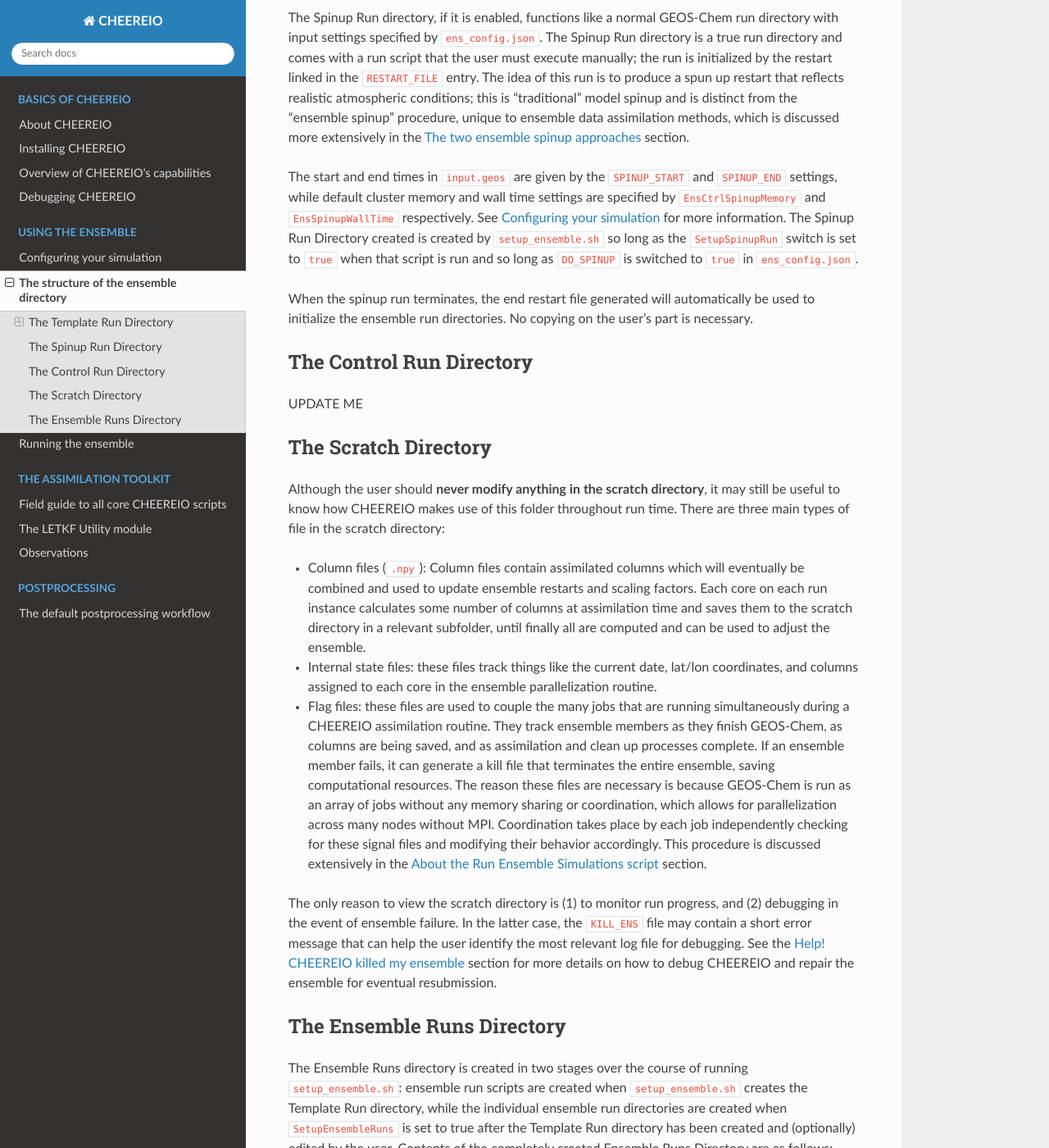
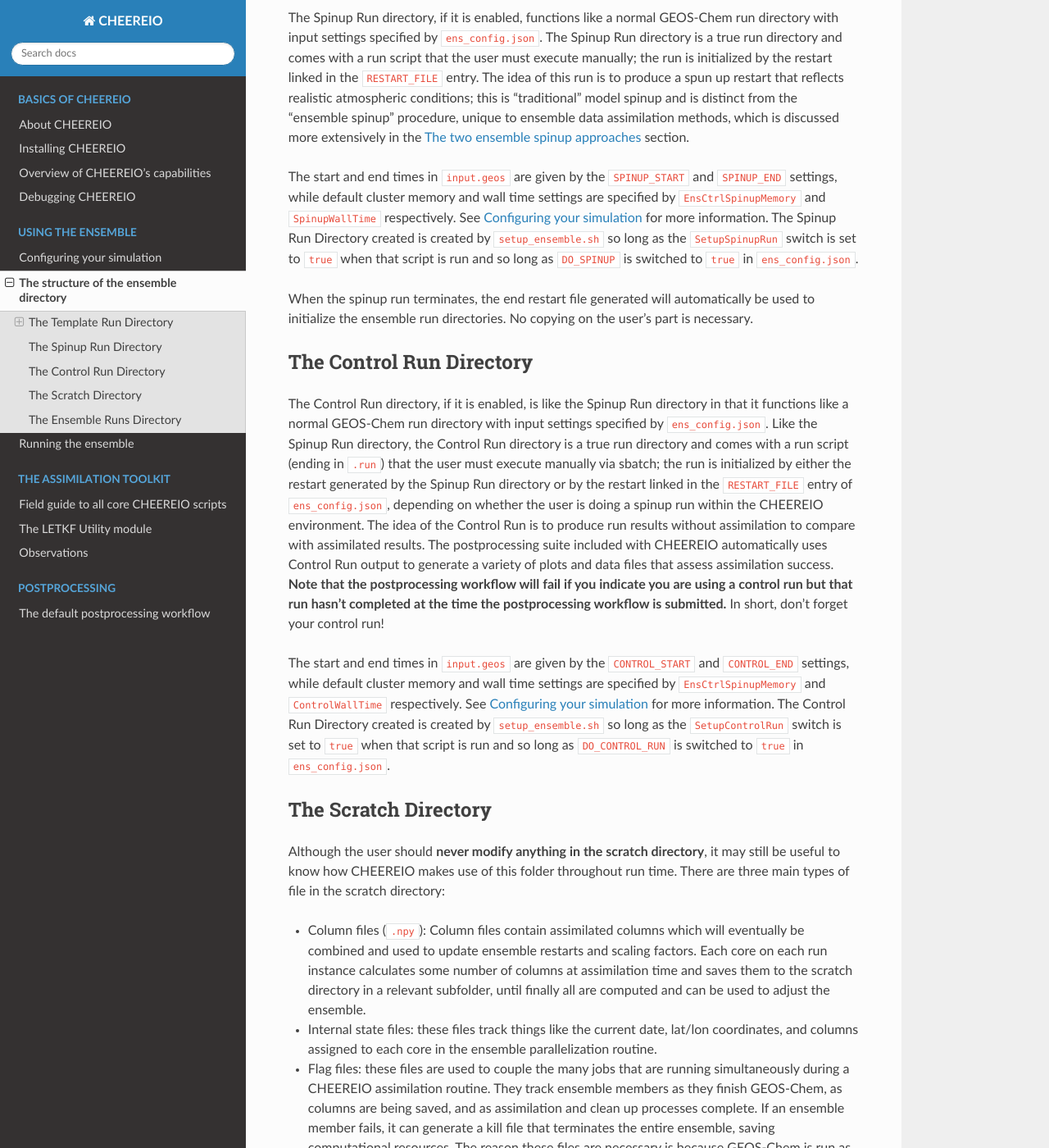
Before and after one commit to drewpendergrass/CHEEREIO, a Sphinx documentation site: the page built from docs/Guide-to-the-ensemble-directory.rst, in a window 1280 px wide and 1400 px high, scrolled down 2274 px. Shown: the whole window at 82% size. Built offline with Sphinx 7.4.7 and the Read the Docs theme 2.0.0, drawn with Linux system fonts in a browser that asks for light colours.

Commit message:
add control run description

```diff
--- a/docs/Guide-to-the-ensemble-directory.rst
+++ b/docs/Guide-to-the-ensemble-directory.rst
@@ -58,14 +58,17 @@
 
 The Spinup Run directory, if it is enabled, functions like a normal GEOS-Chem run directory with input settings specified by ``ens_config.json``. The Spinup Run directory is a true run directory and comes with a run script that the user must execute manually; the run is initialized by the restart linked in the ``RESTART_FILE`` entry. The idea of this run is to produce a spun up restart that reflects realistic atmospheric conditions; this is "traditional" model spinup and is distinct from the "ensemble spinup" procedure, unique to ensemble data assimilation methods, which is discussed more extensively in the :ref:`Run Ensemble Spinup Simulations` section.
 
-The start and end times in ``input.geos`` are given by the ``SPINUP_START`` and ``SPINUP_END`` settings, while default cluster memory and wall time settings are specified by ``EnsCtrlSpinupMemory`` and ``EnsSpinupWallTime`` respectively. See :ref:`Configuration` for more information. The Spinup Run Directory created is created by ``setup_ensemble.sh`` so long as the ``SetupSpinupRun`` switch is set to ``true`` when that script is run and so long as ``DO_SPINUP`` is switched to ``true`` in ``ens_config.json``.
+The start and end times in ``input.geos`` are given by the ``SPINUP_START`` and ``SPINUP_END`` settings, while default cluster memory and wall time settings are specified by ``EnsCtrlSpinupMemory`` and ``SpinupWallTime`` respectively. See :ref:`Configuration` for more information. The Spinup Run Directory created is created by ``setup_ensemble.sh`` so long as the ``SetupSpinupRun`` switch is set to ``true`` when that script is run and so long as ``DO_SPINUP`` is switched to ``true`` in ``ens_config.json``.
 
 When the spinup run terminates, the end restart file generated will automatically be used to initialize the ensemble run directories. No copying on the user's part is necessary.
 
 The Control Run Directory
 -------------
 
-UPDATE ME
+The Control Run directory, if it is enabled, is like the Spinup Run directory in that it functions like a normal GEOS-Chem run directory with input settings specified by ``ens_config.json``. Like the Spinup Run directory, the Control Run directory is a true run directory and comes with a run script (ending in ``.run``) that the user must execute manually via sbatch; the run is initialized by either the restart generated by the Spinup Run directory or by the restart linked in the ``RESTART_FILE`` entry of ``ens_config.json``, depending on whether the user is doing a spinup run within the CHEEREIO environment. The idea of the Control Run is to produce run results without assimilation to compare with assimilated results. The postprocessing suite included with CHEEREIO automatically uses Control Run output to generate a variety of plots and data files that assess assimilation success. **Note that the postprocessing workflow will fail if you indicate you are using a control run but that run hasn't completed at the time the postprocessing workflow is submitted.** In short, don't forget your control run!
+
+The start and end times in ``input.geos`` are given by the ``CONTROL_START`` and ``CONTROL_END`` settings, while default cluster memory and wall time settings are specified by ``EnsCtrlSpinupMemory`` and ``ControlWallTime`` respectively. See :ref:`Configuration` for more information. The Control Run Directory created is created by ``setup_ensemble.sh`` so long as the ``SetupControlRun`` switch is set to ``true`` when that script is run and so long as ``DO_CONTROL_RUN`` is switched to ``true`` in ``ens_config.json``.
+
 
 The Scratch Directory
 -------------
```
